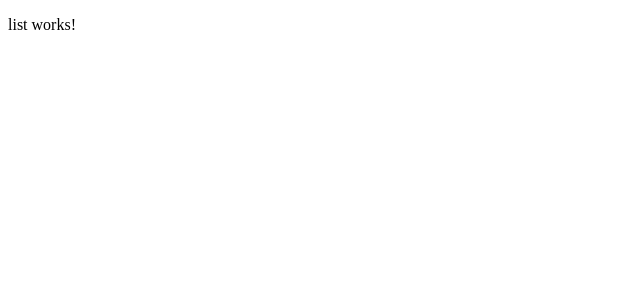
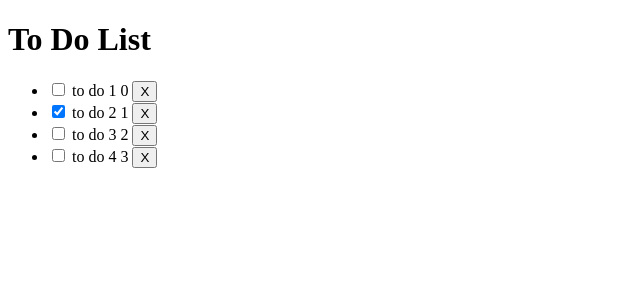
Before and after one commit to nomisaurus/ng-to-do-list, an Angular app: page / in a window 1280 px wide. Shown: the top 300 px of the page, without its empty margins (0-640 px from the left). Built offline with nearby package versions, Linux system fonts and the light colour scheme.

Commit message:
implement to do list

```diff
--- a/src/app/app.module.ts
+++ b/src/app/app.module.ts
@@ -1,5 +1,6 @@
 import { BrowserModule } from '@angular/platform-browser';
 import { NgModule } from '@angular/core';
+import { FormsModule } from '@angular/forms';
 
 
 import { AppComponent } from './app.component';
@@ -13,7 +14,8 @@ import { ToDoService } from './services/to-do.service';
     ListComponent
   ],
   imports: [
-    BrowserModule
+    BrowserModule,
+    FormsModule
   ],
   providers: [ToDoService],
   bootstrap: [AppComponent]
--- a/src/app/componenets/list/list.component.html
+++ b/src/app/componenets/list/list.component.html
@@ -1,3 +1,8 @@
-<p>
-  list works!
-</p>
+<h1>To Do List</h1>
+<ul>
+  <li *ngFor="let todo of todos; let i = index">
+    <input type="checkbox" name="complete" id="complete" [(checked)]="todo.complete">
+    {{todo.name}} {{i}}
+    <button (click)="deleteToDo(i)">X</button>
+  </li>
+</ul>
--- a/src/app/componenets/list/list.component.ts
+++ b/src/app/componenets/list/list.component.ts
@@ -1,5 +1,6 @@
 import { Component, OnInit } from '@angular/core';
 import { ToDo } from '../../models/to-do';
+import { ToDoService } from '../../services/to-do.service';
 
 @Component({
   selector: 'app-list',
@@ -7,10 +8,20 @@ import { ToDo } from '../../models/to-do';
   styleUrls: ['./list.component.css']
 })
 export class ListComponent implements OnInit {
+  title: string;
+  todos: ToDo[];
+  hobbies: string[];
 
-  constructor() { }
+  constructor(private dataService: ToDoService) { }
 
   ngOnInit() {
+    console.log(this.dataService.getToDos());
+    this.todos = this.dataService.getToDos();
+  }
+
+  deleteToDo(todo) {
+    console.log('begin delete...' + todo);
+    this.dataService.deleteToDo(todo);
   }
 
 }
--- a/src/app/models/to-do.ts
+++ b/src/app/models/to-do.ts
@@ -1,4 +1,4 @@
 export interface ToDo {
     name: string;
-    isDone: boolean;
+    complete: Boolean;
 }
--- a/src/app/services/to-do.service.ts
+++ b/src/app/services/to-do.service.ts
@@ -1,8 +1,23 @@
 import { Injectable } from '@angular/core';
+import { ToDo } from '../models/to-do';
 
 @Injectable()
 export class ToDoService {
+  todos: ToDo[] = [
+    { name: 'to do 1', complete: false },
+    { name: 'to do 2', complete: true },
+    { name: 'to do 3', complete: false },
+    { name: 'to do 4', complete: false }
+  ];
 
   constructor() { }
 
+  getToDos()  {
+    return this.todos;
+  }
+
+  deleteToDo(index) {
+    this.todos.splice(index, 1);
+  }
+
 }
```
